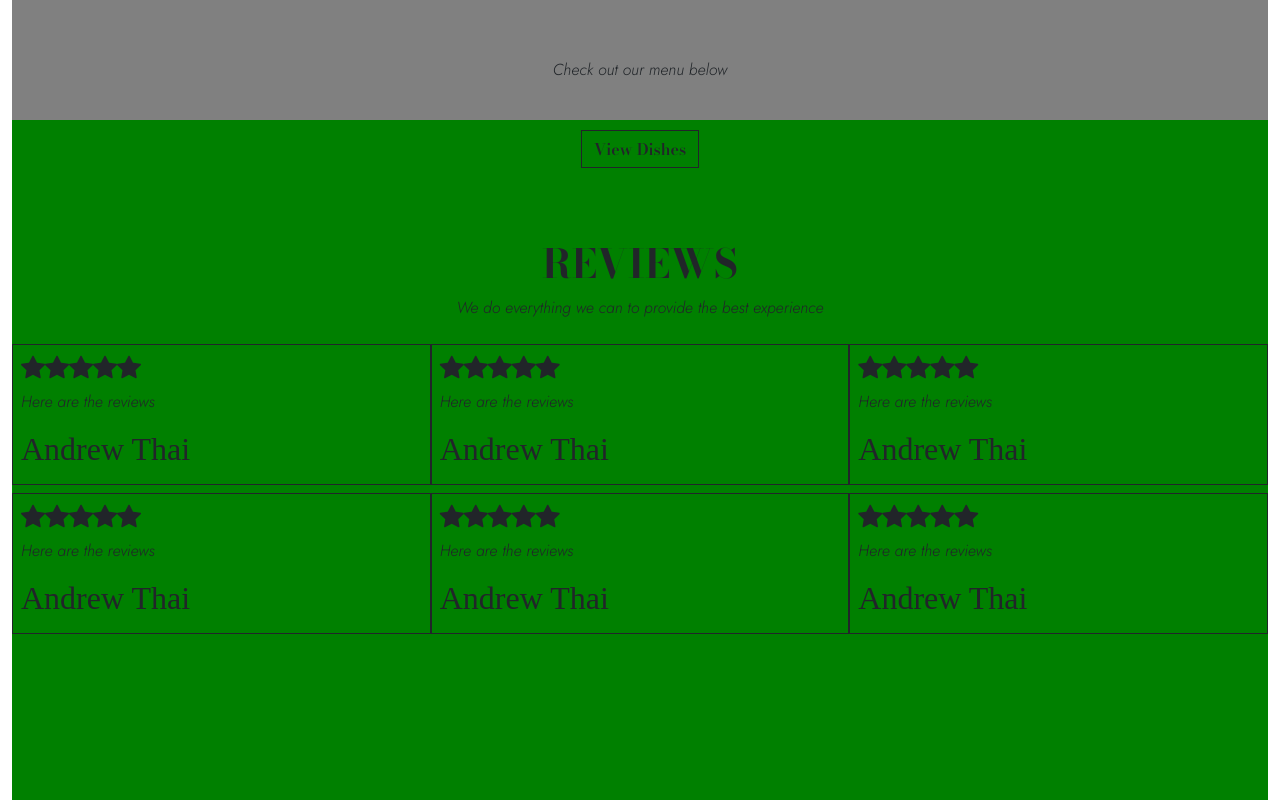
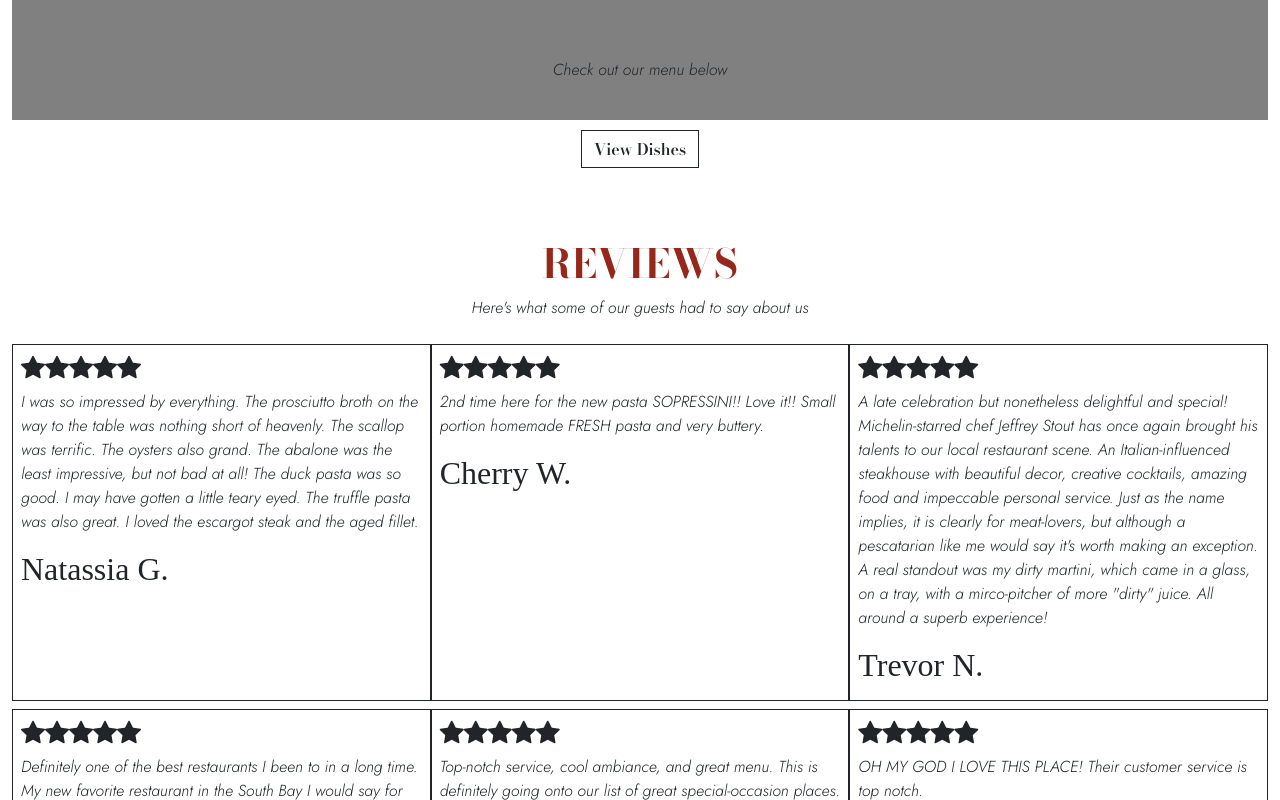
Before and after one commit to chabadilla92/besteaka, a React (Create React App) app: page / in a window 1280 px wide. Shown: the part 3080-3880 px from the top of the page. Built offline with nearby package versions, Linux system fonts and the light colour scheme; a web font is replaced by a local one.

Commit message:
reviews done

```diff
--- a/src/App.css
+++ b/src/App.css
@@ -144,12 +144,13 @@ ul > li > a {
 }
 
 #reviews {
-  height: 200vh;
-  background-color: green;
+  height: 400vh;
+
 }
 
 #reviewsheader {
   padding-top: 3em;
+  color: rgb(150, 40, 27);
 }
 
 #questions {
--- a/src/components/Reviews.js
+++ b/src/components/Reviews.js
@@ -6,46 +6,51 @@ function Reviews() {
             <div class="container-fluid">
                 <div class="row">
                     <h1 class="text-center font-weight-bold" id="reviewsheader">REVIEWS</h1>
-                    <p class="text-center">We do everything we can to provide the best experience</p>
+                    <p class="text-center">Here's what some of our guests had to say about us</p>
                 </div>
                 <div class="row">
                     <div class="col-md-4 border border-dark p-2 mt-2">
                         <h4><i class="bi bi-star-fill"></i><i class="bi bi-star-fill"></i><i class="bi bi-star-fill"></i><i class="bi bi-star-fill"></i><i class="bi bi-star-fill"></i></h4>
-                        <p>Here are the reviews</p>
-                        <h2>Andrew Thai</h2>
+                        <p>I was so impressed by everything. The prosciutto broth on the way to the table was nothing short of heavenly. The scallop was terrific. The oysters also grand. The abalone was the least impressive, but not bad at all! The duck pasta was so good. I may have gotten a little teary eyed. The truffle pasta was also great. I loved the escargot steak and the aged fillet.</p>
+                        <h2>Natassia G.</h2>
 
 
                     </div>
                     <div class="col-md-4 border border-dark p-2 mt-2">
                         <h4><i class="bi bi-star-fill"></i><i class="bi bi-star-fill"></i><i class="bi bi-star-fill"></i><i class="bi bi-star-fill"></i><i class="bi bi-star-fill"></i></h4>
-                        <p>Here are the reviews</p>
-                        <h2>Andrew Thai</h2>
+                        <p>2nd time here for the new pasta SOPRESSINI!! Love it!!  Small portion homemade FRESH pasta and very buttery.</p>
+                        <h2>Cherry W.</h2>
 
                     </div>
                     <div class="col-md-4 border border-dark p-2 mt-2">
                         <h4><i class="bi bi-star-fill"></i><i class="bi bi-star-fill"></i><i class="bi bi-star-fill"></i><i class="bi bi-star-fill"></i><i class="bi bi-star-fill"></i></h4>
-                        <p>Here are the reviews</p>
-                        <h2>Andrew Thai</h2>
+                        <p>A late celebration but nonetheless delightful and special!
+Michelin-starred chef Jeffrey Stout has once again brought his talents to our local restaurant scene. An Italian-influenced steakhouse with beautiful decor, creative cocktails, amazing food and impeccable personal service.
+Just as the name implies, it is clearly for meat-lovers, but although a pescatarian like me would say it's worth making an exception.
+A real standout was my dirty martini, which came in a glass, on a tray, with a mirco-pitcher of more "dirty" juice.
+
+All around a superb experience!</p>
+                        <h2>Trevor N.</h2>
 
                     </div>
                 </div>
                 <div class="row">
                     <div class="col-md-4 border border-dark p-2 mt-2">
                         <h4><i class="bi bi-star-fill"></i><i class="bi bi-star-fill"></i><i class="bi bi-star-fill"></i><i class="bi bi-star-fill"></i><i class="bi bi-star-fill"></i></h4>
-                        <p>Here are the reviews</p>
-                        <h2>Andrew Thai</h2>
+                        <p>Definitely one of the best restaurants I been to in a long time.  My new favorite restaurant in the South Bay I would say for sure.  I highly recommend this place to anyone.</p>
+                        <h2>Mark P.</h2>
 
                     </div>
                     <div class="col-md-4 border border-dark p-2 mt-2">
                         <h4><i class="bi bi-star-fill"></i><i class="bi bi-star-fill"></i><i class="bi bi-star-fill"></i><i class="bi bi-star-fill"></i><i class="bi bi-star-fill"></i></h4>
-                        <p>Here are the reviews</p>
-                        <h2>Andrew Thai</h2>
+                        <p>Top-notch service, cool ambiance, and great menu. This is definitely going onto our list of great special-occasion places.</p>
+                        <h2>April Y.</h2>
 
                     </div>
                     <div class="col-md-4 border border-dark p-2 mt-2">
                         <h4><i class="bi bi-star-fill"></i><i class="bi bi-star-fill"></i><i class="bi bi-star-fill"></i><i class="bi bi-star-fill"></i><i class="bi bi-star-fill"></i></h4>
-                        <p>Here are the reviews</p>
-                        <h2>Andrew Thai</h2>
+                        <p>OH MY GOD I LOVE THIS PLACE! Their customer service is top notch.</p>
+                        <h2>Amy P.</h2>
 
                     </div>
                 </div>
```
